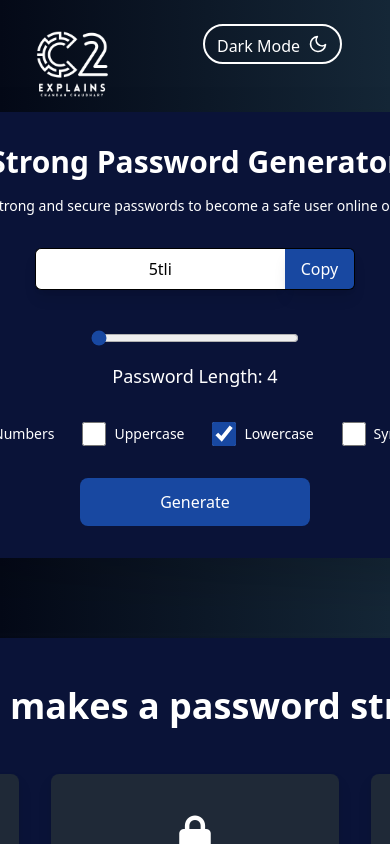
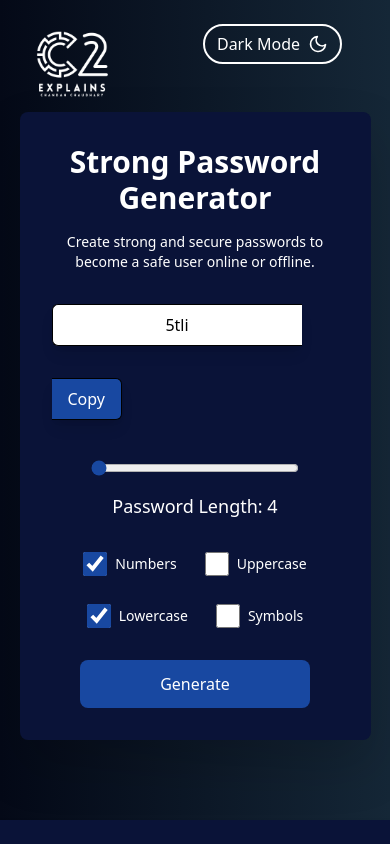
Before and after one commit to Chandan-Badge/strong-password-generator, a React (Vite) app: page / in a window 390 px wide. Shown: the top 844 px of the page. Built offline with nearby package versions, Linux system fonts and the light colour scheme.

Commit message:
Fixing Media Query

```diff
--- a/src/App.jsx
+++ b/src/App.jsx
@@ -40,7 +40,7 @@ function App() {
 
           <PasswordGenerator />
 
-            <div className={`absolute top-6 right-12 text-[#1848a1] dark:text-white bg-[#fff1e6] dark:bg-transparent border-2 border-[#1848a1] dark:border-white px-3 py-2 rounded-full`}>
+            <div className={`absolute flex justify-center items-center top-6 right-12 text-[#1848a1] dark:text-white bg-[#fff1e6] dark:bg-transparent border-2 border-[#1848a1] dark:border-white px-3 py-2 rounded-full`}>
                   <button className={`light-btn hidden h-5 sm:h-6 w-max gap-2 ${condition1}`} onClick={lightBtnChange}
                   >Light Mode
                       <svg xmlns="http://www.w3.org/2000/svg" className="w-5 sm:w-6 feather feather-sun" viewBox="0 0 24 24" fill="none" stroke="currentColor" stroke-width="2" stroke-linecap="round" stroke-linejoin="round"><circle cx="12" cy="12" r="5"></circle><line x1="12" y1="1" x2="12" y2="3"></line><line x1="12" y1="21" x2="12" y2="23"></line><line x1="4.22" y1="4.22" x2="5.64" y2="5.64"></line><line x1="18.36" y1="18.36" x2="19.78" y2="19.78"></line><line x1="1" y1="12" x2="3" y2="12"></line><line x1="21" y1="12" x2="23" y2="12"></line><line x1="4.22" y1="19.78" x2="5.64" y2="18.36"></line><line x1="18.36" y1="5.64" x2="19.78" y2="4.22"></line></svg>
--- a/src/components/DarkLight.css
+++ b/src/components/DarkLight.css
@@ -1,6 +1,8 @@
 .show {
     display: flex;
     visibility: visible;
+    justify-content: center;
+    align-items: center;
 }
 
 .not-show {
--- a/src/components/Password-Generator.jsx
+++ b/src/components/Password-Generator.jsx
@@ -55,9 +55,9 @@ function PasswordGenerator() {
     }, [length, numberAllowed, smallLetterAllowed, capitalLetterAllowed, charAllowed, generator]);
 
     return (
-            <div className="w-max px-8 md:px-12 py-8 mt-28 flex flex-col items-center bg-[#fff1e6] dark:bg-[#0a1338] rounded-lg drop-shadow-2xl z-10 groupdrop-shadow-[0_0px_30px_rgba(59,130,246,0.6)]">
-                <h1 className="text-3xl md:text-5xl font-bold">Strong Password Generator</h1>
-                <p className="my-4 text-sm md:text-base flex-wrap">Create strong and secure passwords to become a safe user online or offline.</p>
+            <div className="w-[90vw] lg:w-[50vw] px-8 md:px-12 py-8 mt-28 flex flex-col items-center bg-[#fff1e6] dark:bg-[#0a1338] rounded-lg drop-shadow-2xl z-10 groupdrop-shadow-[0_0px_30px_rgba(59,130,246,0.6)]">
+                <h1 className="text-3xl md:text-5xl font-bold text-center">Strong Password Generator</h1>
+                <p className="my-4 text-sm md:text-base flex-wrap text-center">Create strong and secure passwords to become a safe user online or offline.</p>
 
                 {/* Inp area */}
                 <div className="">
```
